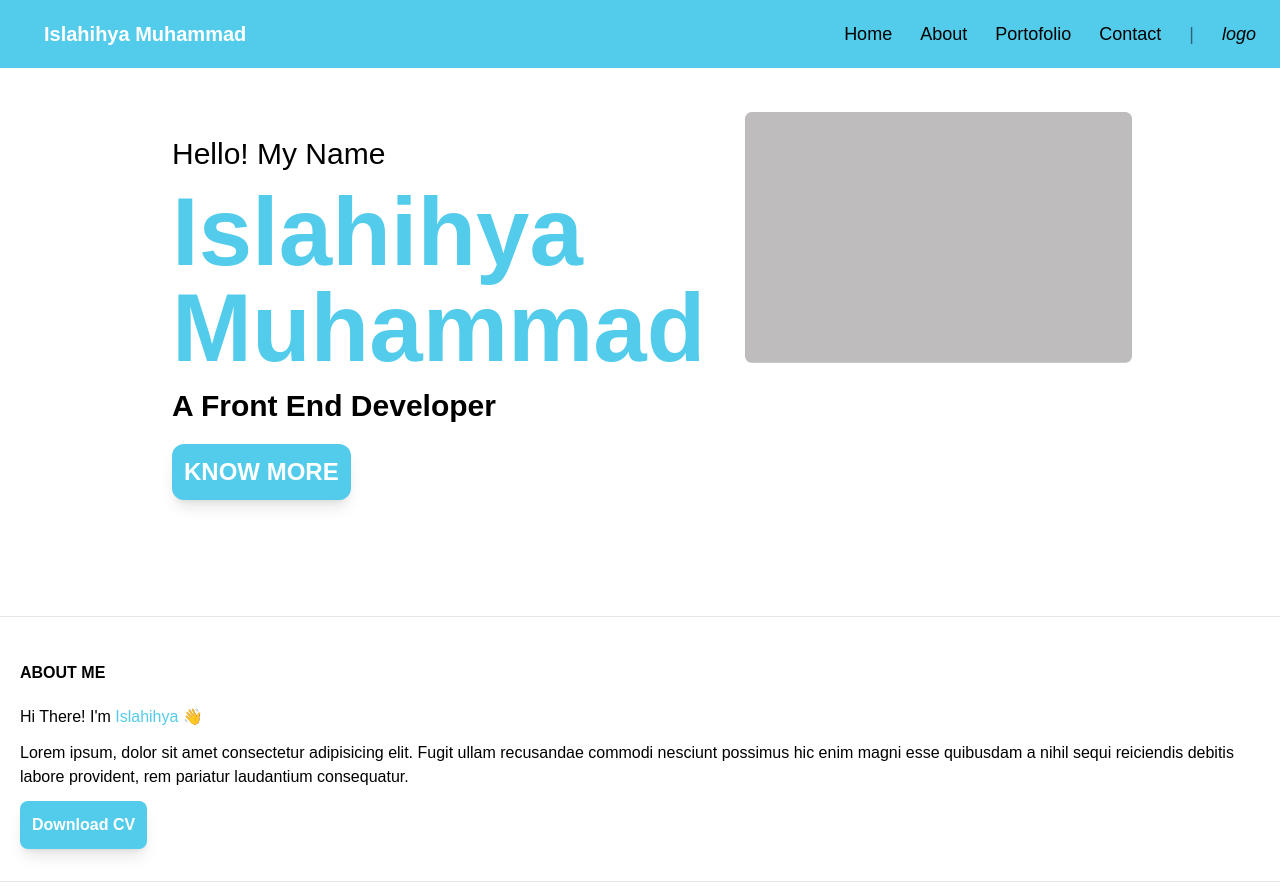
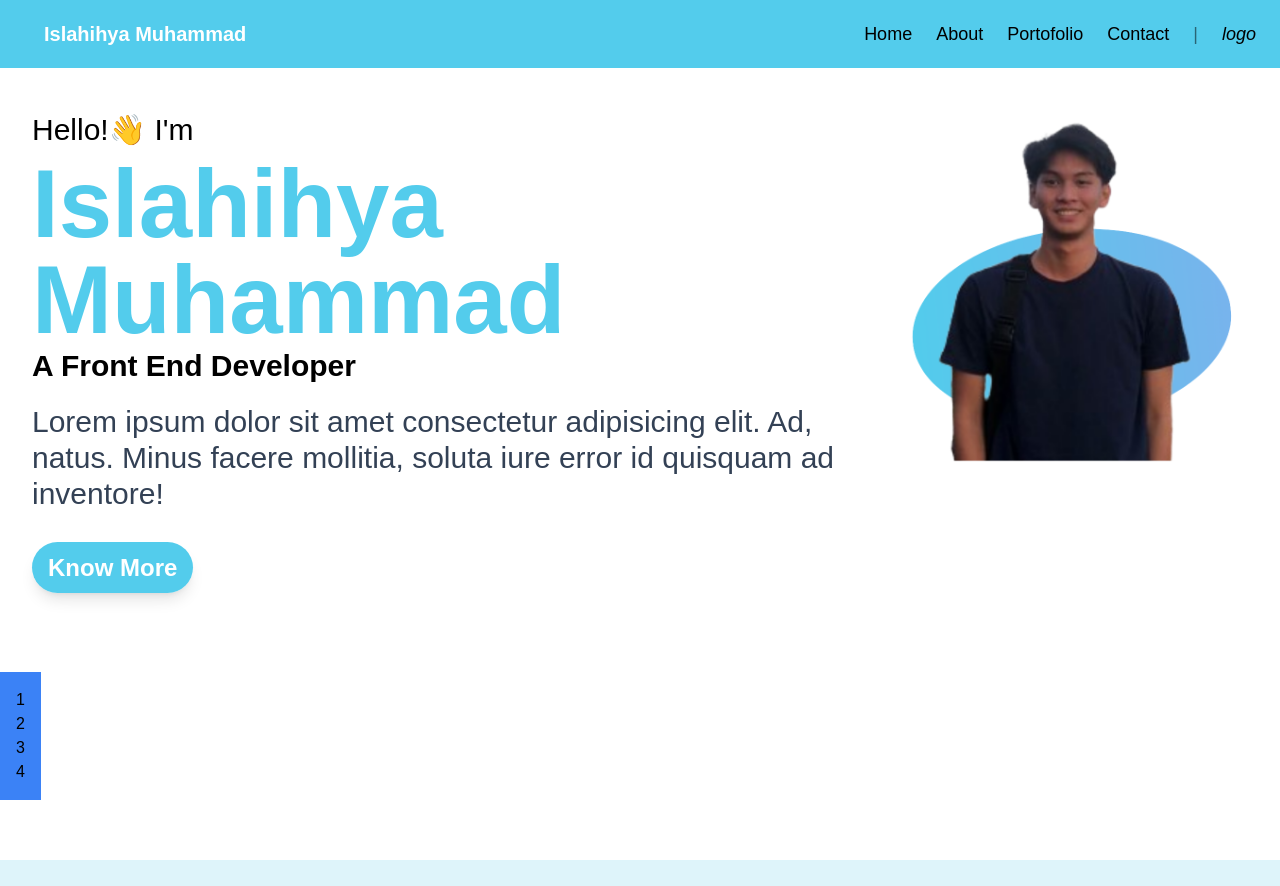
Before and after one commit to Islahihyaa/Personal-website-portofolio, a React (Vite) app: page / in a window 1280 px wide. Shown: the top 886 px of the page. Built offline with nearby package versions, Linux system fonts and the light colour scheme.

Commit message:
Fix responsive page

```diff
--- a/src/components/About.jsx
+++ b/src/components/About.jsx
@@ -1,16 +1,16 @@
-import Photo from '../assets/img/photo-homepage.png';
+import Photo from '../assets/img/Photo.png';
 
 const About = () => {
   return (
-    <section className='flex justify-between w-full p-5'>
-      <div className='space-y-6'>
-        <div className='hidden'>
-            <img src={Photo}  alt='' className=''/>
+    <section className='bg-secondary flex justify-between w-full p-5'>
+      <div className='space-y-6 md:flex space-x-10'>
+        <div className='hidden md:block'>
+            <img src={Photo}  alt='MyPhoro' className=''/>
         </div>
-        <div className=''>
-          <h1 className='font-bold mb-5'>ABOUT ME</h1>
-          <p className='mb-3'>Hi There! I'm <span className='text-[#53CCEC]'>Islahihya 👋</span></p>
-          <p className='mb-3'>Lorem ipsum, dolor sit amet consectetur adipisicing elit. Fugit ullam recusandae commodi nesciunt possimus hic enim magni esse quibusdam a nihil sequi reiciendis debitis labore provident, rem pariatur laudantium consequatur.</p>
+        <div className='mb-3'>
+          <h1 className='font-bold mb-5 md:text-xl xl:text-3xl 2xl:text-4xl'>ABOUT ME</h1>
+          <p className='mb-3 md:text-xl xl:text-3xl 2xl:text-4xl'>Hi There! I'm <span className='text-[#53CCEC]'>Islahihya 👋</span></p>
+          <p className='mb-3 md:text-xl xl:text-3xl text-slate-500'>Lorem ipsum, dolor sit amet consectetur adipisicing elit. Fugit ullam recusandae commodi nesciunt possimus hic enim magni esse quibusdam a nihil sequi reiciendis debitis labore provident, rem pariatur laudantium consequatur.</p>
           <button className="bg-[#53CCEC] text-white font-bold rounded-lg shadow-lg mb-3 p-3 hover:bg-[#39C0E4]">Download CV</button>
         </div>
       </div>
--- a/src/components/HomePage.jsx
+++ b/src/components/HomePage.jsx
@@ -1,20 +1,20 @@
-import Photo from '../assets/img/photo-homepage.png';
-import PhotoProjects from '../assets/img/PhotoProjects1.png'
+import Photo from '../assets/img/Photo.png';
 
 const HomePage = () => {
   return (
     <>
-      <section className="flex pt-28 px-5 mb-6 w-full justify-center">
-            <div className='container 2xl:flex-col'>
-              <div className='md:px-28 lg:px-32 lg:flex xl:space-x-4 mb-14' >
-                  <div className="xl:p-6">
-                      <p className="text-xl mb-3 xl:text-3xl 2xl:text-4xl">Hello! My Name</p>
-                      <h1 className=" text-6xl font-bold text-[#53CCEC] mb-3 xl:text-8xl 2xl:text-9xl">Islahihya <br />Muhammad</h1>
-                      <p className="text-xl font-semibold mb-5 xl:text-3xl 2xl:text-4xl">A Front End Developer</p>
-                      <button className="bg-[#53CCEC] text-white font-bold rounded-xl shadow-lg mb-3 p-3 hover:bg-[#39C0E4] xl:text-2xl ">KNOW MORE</button>
+      <section className="pt-28 2xl:pt-60 mb-64">
+            <div className='container'>
+              <div className='justify-center mb-14 md:flex lg:px-4' >
+                  <div className="mb-5 lg:mr-10">
+                      <p className="text-base mb-2 md:text-2xl xl:text-3xl 2xl:text-4xl">Hello!👋 I'm</p>
+                      <h1 className="text-3xl font-bold text-primary md:text-6xl xl:text-8xl 2xl:text-9xl">Islahihya <span>Muhammad</span></h1>
+                      <p className="text-xl font-semibold mb-5 md:text-2xl xl:text-3xl 2xl:text-4xl">A Front End Developer</p>
+                      <p className='mb-10 text-slate-700 md:text-2xl xl:text-3xl '>Lorem ipsum dolor sit amet consectetur adipisicing elit. Ad, natus. Minus facere mollitia, soluta iure error id quisquam ad inventore!</p>
+                      <a className="bg-primary text-white font-semibold text-base rounded-full shadow-lg mb-3 py-3 px-4 hover:bg-primary md:text-2xl xl:text-2xl ">Know More</a>
                   </div>
-                  <div className=''>
-                    <img src={PhotoProjects}  alt='MyPhoto' className='w-full'/>
+                  <div className='mb-3'>
+                    <img src={Photo}  alt='MyPhoto' className=' max-w-full mx-auto'/>
                   </div>
               </div>
             </div>
--- a/src/components/Layout.jsx
+++ b/src/components/Layout.jsx
@@ -4,19 +4,17 @@ import HomePage from "./HomePage"
 import NavbarComponent from "./NavbarComponent"
 import Portofolio from "./Portofolio"
 import Scroll from "./Scroll"
+import Sidebar from "./Sidebar"
 
 const Layout = () => {
   return (
     <>
     <NavbarComponent/>
+
     <HomePage/>
-    <Scroll/>
-    <hr />
     <About/>
-    <hr />
     <Portofolio/>
-    <hr />
-    <Contact/>
+    <Sidebar/>
 
     </>
 
--- a/src/components/NavbarComponent.jsx
+++ b/src/components/NavbarComponent.jsx
@@ -16,13 +16,13 @@ function closeMenu() {
 
   return (
     <>
-    <nav className='bg-[#53CCEC] fixed w-full md:flex px-2 mb-10'>
-        <div className='py-5 px-4 flex items-center justify-between md:w-full'>
+    <nav className='bg-primary fixed w-full  px-2 mb-10'>
+        <div className='py-5 px-4 flex items-center justify-between'>
             <a className="text-xl text-white font-bold px-5" href="#">
                 Islahihya Muhammad
             </a>
 
-            <ul className=' items-center gap-x-7 text-[18px] left-0 top-24 flex-row hidden sm:flex '>
+            <ul className='items-center gap-x-6 text-[18px] left-0 top-24 flex-row hidden md:flex '>
                 <li href="/" className="hover:text-white cursor-pointer"> Home </li>
                 <li href="/about" className="hover:text-white cursor-pointer"> About </li>
                 <li href="/portofolio" className="hover:text-white cursor-pointer"> Portofolio </li>
@@ -31,7 +31,7 @@ function closeMenu() {
                 <i className='logo'>logo</i>
             </ul>
 
-            <div className='sm:hidden px-5'>
+            <div className='md:hidden px-5'>
                 {toggle ? (
                     <AiOutlineClose onClick={closeMenu} size={20} className='text-white'/>
 
--- /dev/null
+++ b/src/components/Sidebar.jsx
@@ -0,0 +1,19 @@
+
+const Sidebar = () => {
+  return (
+    <section className="bg-slate-500">
+        <div className="bg-slate-400 fixed bottom-0 px-6 ">
+            <div className="bg-blue-500 absolute bottom-0 left-0 p-4">
+                <div className="flex flex-col">
+                    <a href="">1</a>
+                    <a href="">2</a>
+                    <a href="">3</a>
+                    <a href="">4</a>
+                </div>
+            </div>
+        </div>
+    </section>
+  )
+}
+
+export default Sidebar
--- a/tailwind.config.js
+++ b/tailwind.config.js
@@ -5,18 +5,23 @@ export default {
     "./src/**/*.{js,ts,jsx,tsx}",
   ],
   theme: {
+    container:{
+      center: true,
+      padding: '16px',
+    },
     extend: {
-      backgroundImage: {
-        'hero-pattern': "url('./src/assets/img/bg-navbar.png')",
-      },
       fontFamily: {
         sans: [
           '"Mitr", sans-serif',
         ],
       },
       colors: {
-        'regal-blue': '#53CCEC',
+        'primary': '#53CCEC',
+        'secondary' : '#DEF4FA'
       },
+      screens : {
+        '2xl': '1320px',
+      }
     },
 
   },
```
Also changed, not shown: src/assets/img/Photo.png (added), src/assets/img/photo-homepage.png (deleted).
